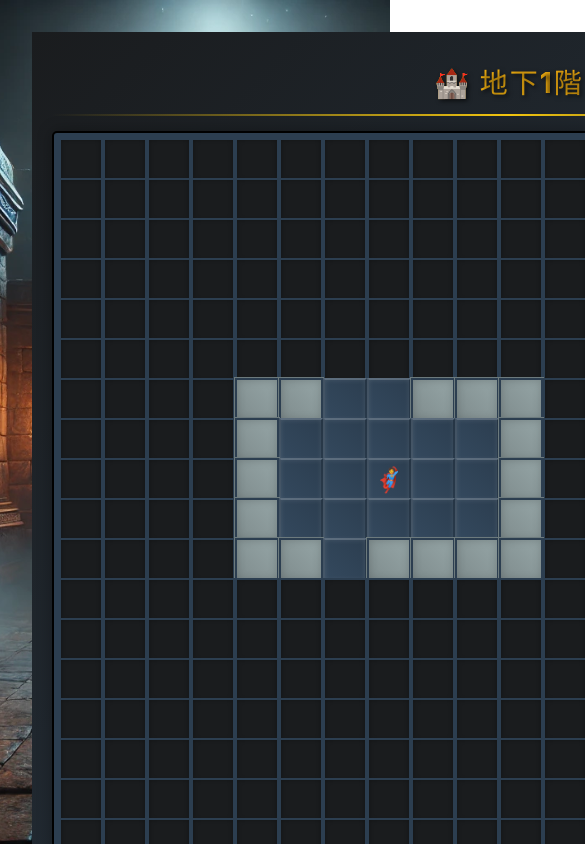
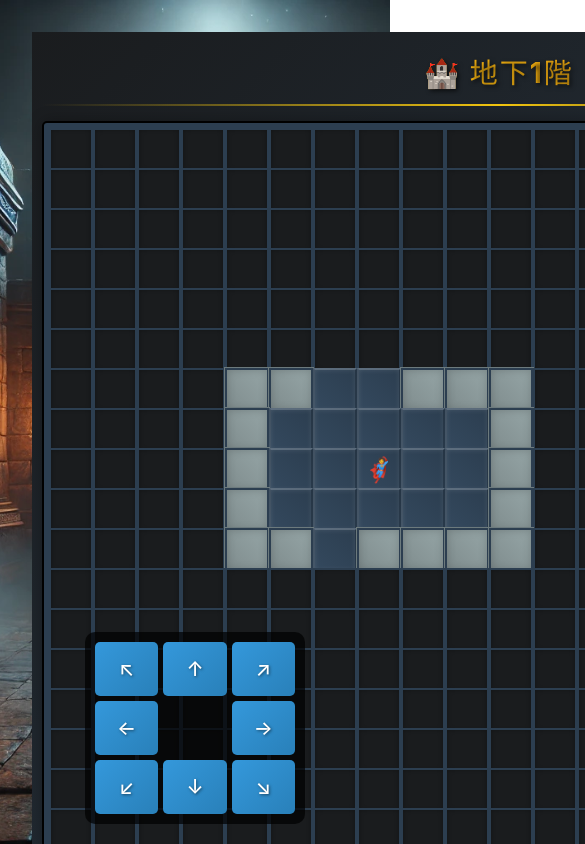
Before and after one commit to kekoyana/ai_game, a React (Vite) app in the folder roguelike/: page / in a window 390 px wide. Shown: the top 844 px of the page, 585 px wide, since content can reach past the window. Built offline with nearby package versions, Linux system fonts and the light colour scheme.

Commit message:
touchコントローラー追加

```diff
--- a/roguelike/src/Game.css
+++ b/roguelike/src/Game.css
@@ -7,6 +7,82 @@
   gap: 20px;
   background: linear-gradient(135deg, #1a1c1e, #2c3e50);
   color: #ecf0f1;
+  position: relative;
+}
+
+/* スマートフォン向けのスタイル */
+@media (max-width: 768px) {
+  .game-container {
+    display: flex;
+    flex-direction: column;
+    padding: 10px;
+    gap: 10px;
+  }
+
+  .status-container {
+    width: 100%;
+  }
+
+  .map-row {
+    height: 30px;
+  }
+
+  .map-cell {
+    width: 30px;
+    height: 30px;
+    font-size: 20px;
+  }
+
+  .battle-log {
+    font-size: 16px;
+    max-height: 100px;
+  }
+}
+
+/* タッチ操作用のコントロール */
+.touch-controls {
+  display: none;
+  position: fixed;
+  bottom: 20px;
+  left: 50%;
+  transform: translateX(-50%);
+  background: rgba(0, 0, 0, 0.7);
+  padding: 10px;
+  border-radius: 10px;
+  z-index: 1000;
+  width: 200px;
+}
+
+.touch-controls .direction-pad {
+  display: grid;
+  grid-template-columns: repeat(3, 1fr);
+  gap: 5px;
+}
+
+.direction-button {
+  background: linear-gradient(135deg, #3498db, #2980b9);
+  border: none;
+  color: white;
+  padding: 15px;
+  border-radius: 5px;
+  font-size: 20px;
+  cursor: pointer;
+  transition: all 0.2s;
+}
+
+.direction-button:active {
+  transform: scale(0.95);
+  background: linear-gradient(135deg, #2980b9, #3498db);
+}
+
+@media (max-width: 768px) {
+  .touch-controls {
+    display: block;
+  }
+
+  .battle-log {
+    bottom: 180px;
+  }
 }
 
 /* バトルログ */
--- a/roguelike/src/Game.tsx
+++ b/roguelike/src/Game.tsx
@@ -111,8 +111,27 @@ const Game: React.FC = () => {
     );
   };
 
+  const handleTouchMove = (direction: Direction): void => {
+    if (gameState.isGameClear || gameState.isGameOver) return;
+    setGameState((prevState: GameState) => movePlayer(prevState, direction));
+  };
+
   return (
-    <div className="game-container">
+      <div className="game-container">
+        {/* タッチ操作用のコントロール */}
+        <div className="touch-controls">
+          <div className="direction-pad">
+            <button className="direction-button" onClick={() => handleTouchMove('upleft')}>↖</button>
+            <button className="direction-button" onClick={() => handleTouchMove('up')}>↑</button>
+            <button className="direction-button" onClick={() => handleTouchMove('upright')}>↗</button>
+            <button className="direction-button" onClick={() => handleTouchMove('left')}>←</button>
+            <button className="direction-button" style={{ visibility: 'hidden' }}>•</button>
+            <button className="direction-button" onClick={() => handleTouchMove('right')}>→</button>
+            <button className="direction-button" onClick={() => handleTouchMove('downleft')}>↙</button>
+            <button className="direction-button" onClick={() => handleTouchMove('down')}>↓</button>
+            <button className="direction-button" onClick={() => handleTouchMove('downright')}>↘</button>
+          </div>
+        </div>
       {showFloorAnnouncement && (
         <div className="floor-announcement">
           地下{gameState.currentFloor}階
```
